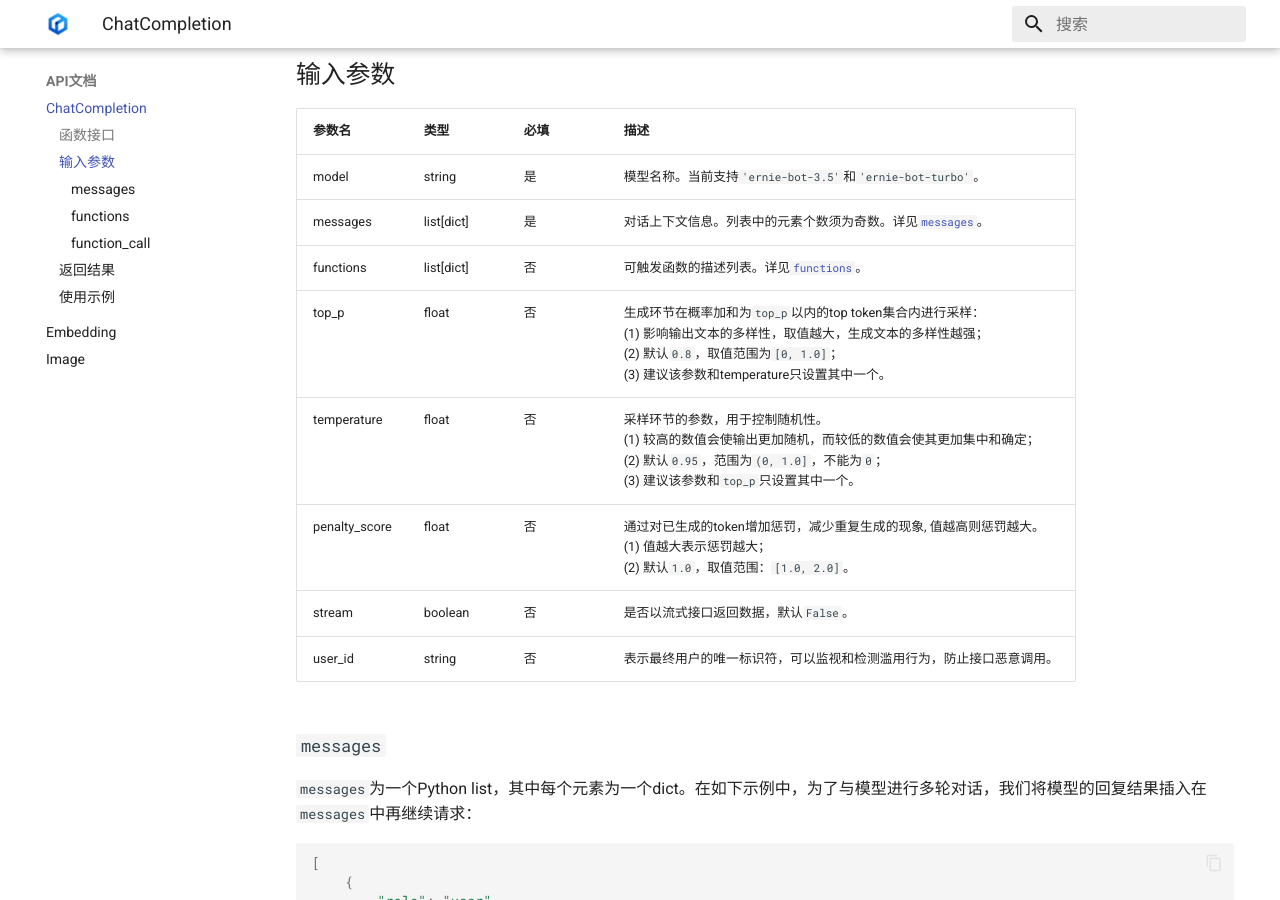
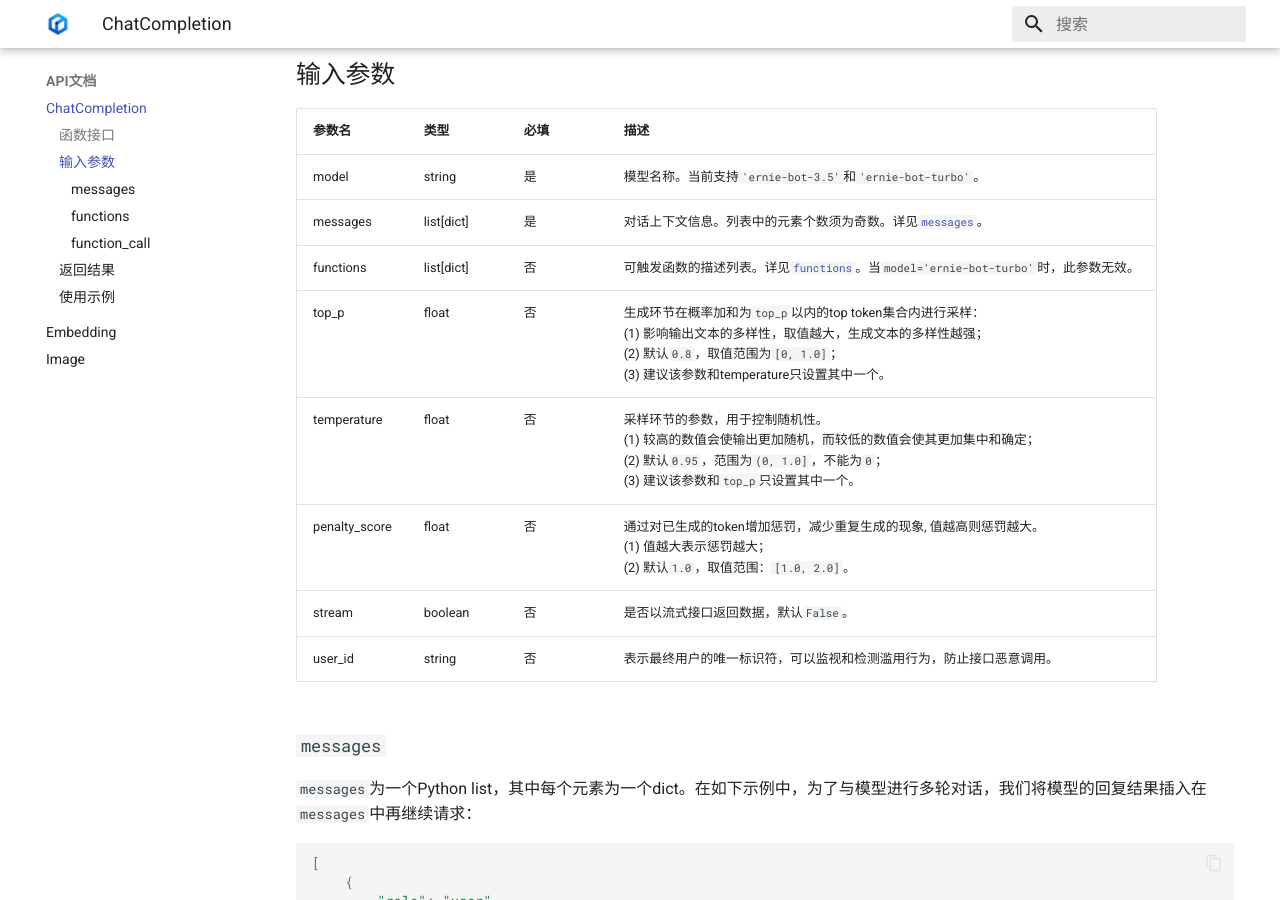
Before and after one commit to PaddlePaddle/ERNIE-SDK, an MkDocs documentation site: the page built from docs/api_reference/chat_completion.md, in a window 1280 px wide and 900 px high, scrolled down 387 px. Built offline with MkDocs 1.6.1 and Material for MkDocs 9.7.7, drawn with Linux system fonts in a browser that asks for light colours.

Commit message:
Fix model support info

```diff
--- a/docs/api_reference/chat_completion.md
+++ b/docs/api_reference/chat_completion.md
@@ -15,7 +15,7 @@ erniebot.ChatCompletion.create(**kwargs: Any)
 | :---   | :--- | :------- | :---- |
 | model  | string | 是 | 模型名称。当前支持`'ernie-bot-3.5'`和`'ernie-bot-turbo'`。 |
 | messages | list[dict] | 是 | 对话上下文信息。列表中的元素个数须为奇数。详见[`messages`](#messages)。 |
-| functions | list[dict] | 否 | 可触发函数的描述列表。详见[`functions`](#functions)。 |
+| functions | list[dict] | 否 | 可触发函数的描述列表。详见[`functions`](#functions)。当`model='ernie-bot-turbo'`时，此参数无效。 |
 | top_p | float | 否 | 生成环节在概率加和为`top_p`以内的top token集合内进行采样： <br>(1) 影响输出文本的多样性，取值越大，生成文本的多样性越强； <br>(2) 默认`0.8`，取值范围为`[0, 1.0]`； <br>(3) 建议该参数和temperature只设置其中一个。 |
 | temperature | float | 否 | 采样环节的参数，用于控制随机性。 <br>(1) 较高的数值会使输出更加随机，而较低的数值会使其更加集中和确定； <br>(2) 默认`0.95`，范围为`(0, 1.0]`，不能为`0`； <br>(3) 建议该参数和`top_p`只设置其中一个。 |
 | penalty_score | float | 否 | 通过对已生成的token增加惩罚，减少重复生成的现象, 值越高则惩罚越大。 <br>(1) 值越大表示惩罚越大； <br>(2) 默认`1.0`，取值范围：`[1.0, 2.0]`。 |
```
